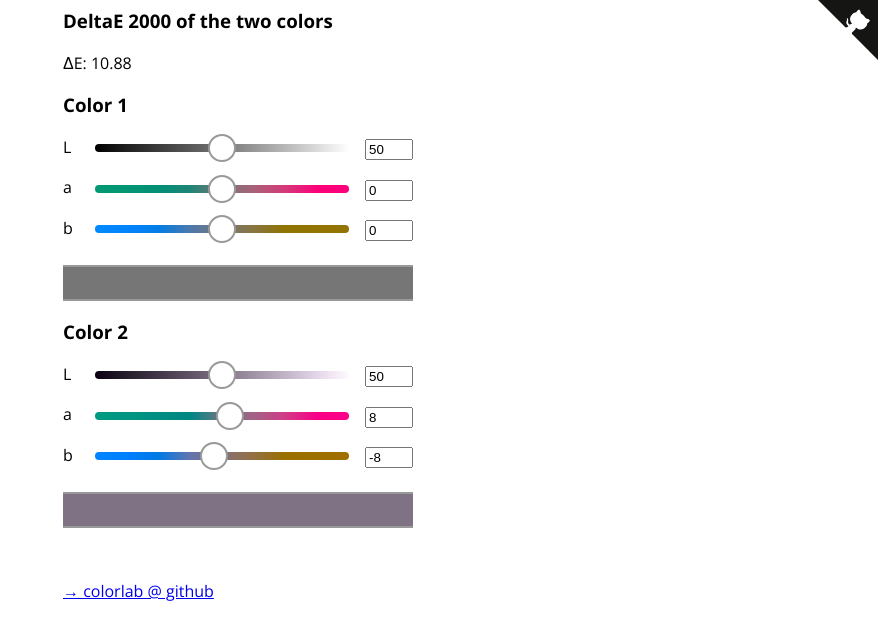
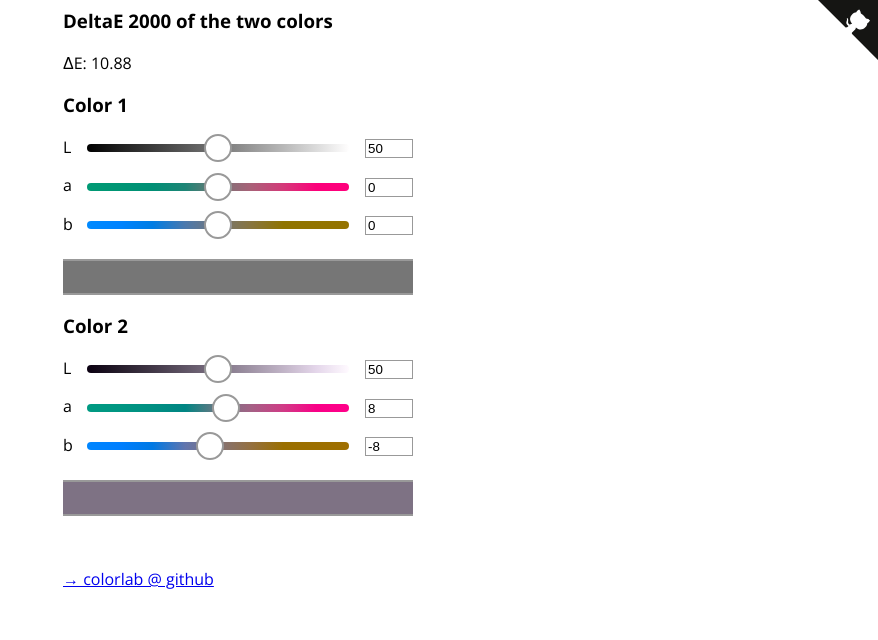
Before and after one commit to signalwerk/colorlab, a React app in the folder example/: page / in a window 1280 px wide. Shown: the whole page, without its empty margins (402-1280 px from the left). Built offline with nearby package versions, Linux system fonts and the light colour scheme.

Commit message:
FIX: input styling

```diff
--- a/example/scripts/LAB.css
+++ b/example/scripts/LAB.css
@@ -7,7 +7,7 @@
 }
 
 .caption {
-  width: 2rem;
+  width: 1.5rem;
 }
 
 .slider {
@@ -24,6 +24,7 @@
 
 .input input {
   width: 100%;
+  border: #999 solid 1px;
 }
 
 .testpatch {
@@ -33,3 +34,12 @@
   border-top: #999 solid 2px;
   border-bottom: #999 solid 2px;
 }
+
+input[type=number] {
+  appearance: none;
+  -moz-appearance: none;
+  -webkit-appearance: none;
+  border-radius: 0;
+  -moz-border-radius: 0;
+  -webkit-border-radius: 0;
+}
```
